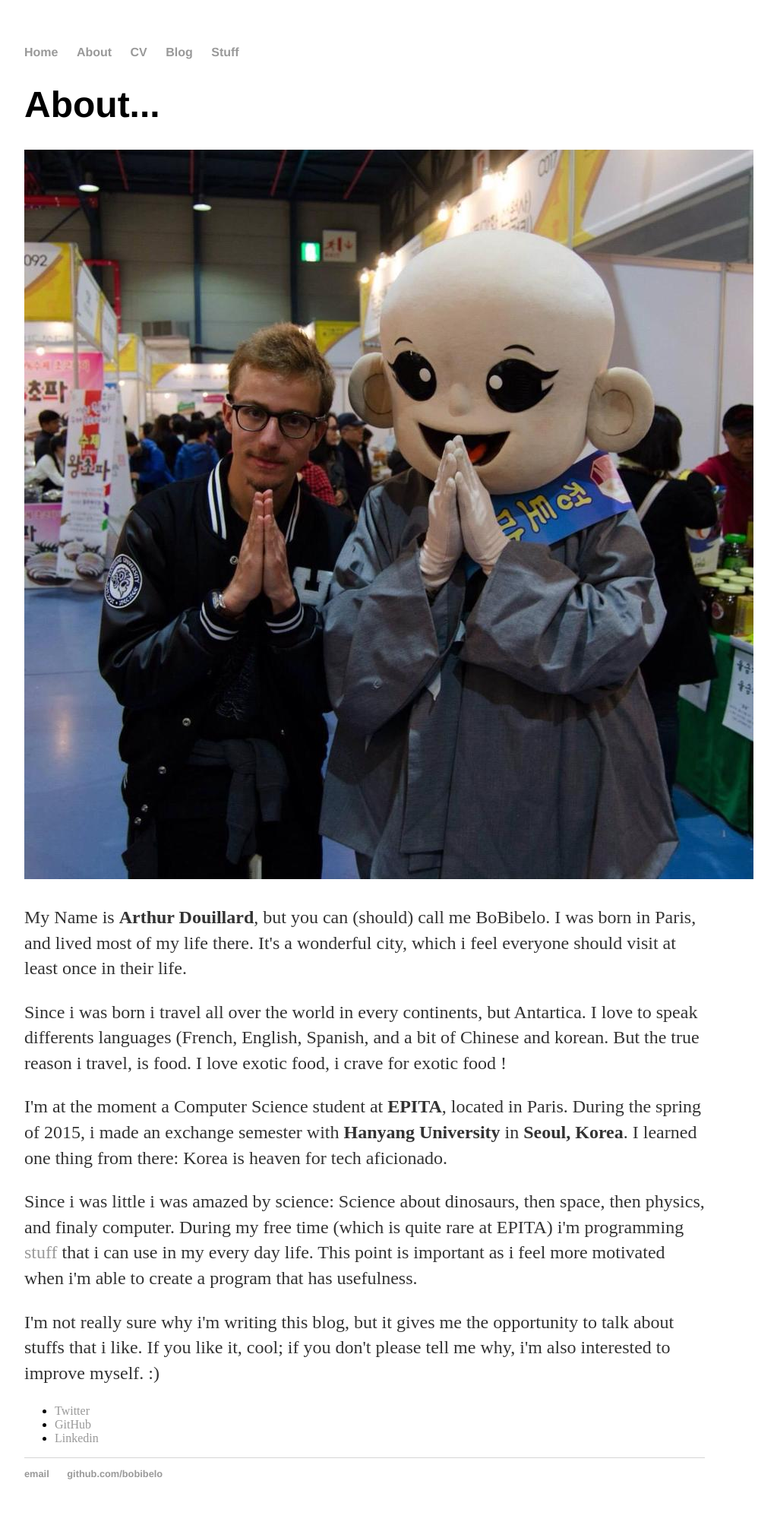
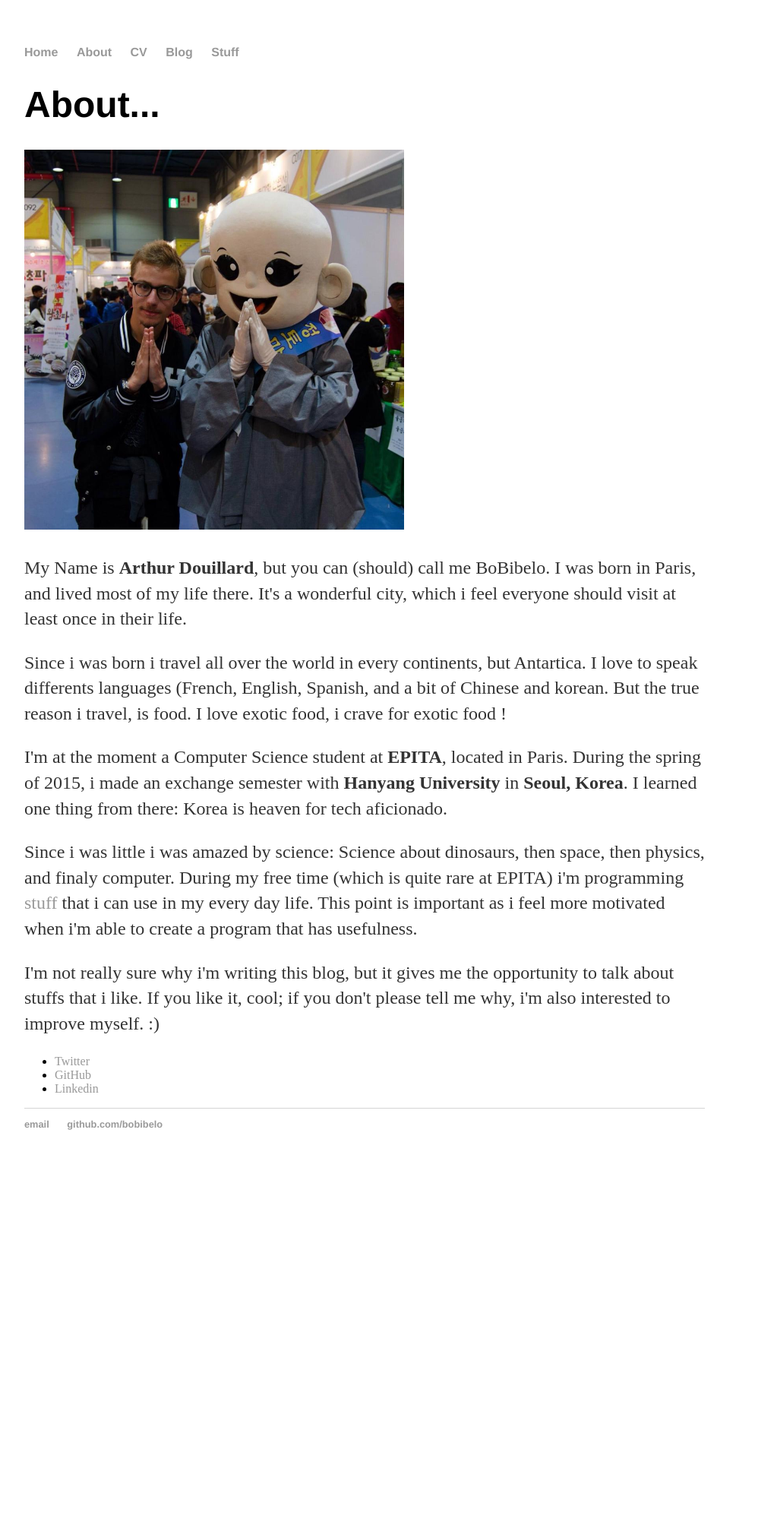
Before and after one commit to Mougatine/Mougatine, a Jekyll site: the page built from about/index.html, in a window 1280 px wide. Shown: the whole page at 76% size, without its empty margins (160-1183 px from the left). Built offline with Jekyll 4.4.1, drawn with Linux system fonts in a browser that asks for light colours; after the commit the page ends 1547 px from its top, so only the background shows below that.

Commit message:
Fix size of image in about

```diff
--- a/about/index.html
+++ b/about/index.html
@@ -5,7 +5,7 @@
 <div class="blurb">
     <h1>About...</h1>
 
-    <p><img src="/resources/me.jpg" alt="A zen BoBibelo"></p>
+    <p><img src="/resources/me.jpg" alt="A zen BoBibelo" width="500"></p>
 
     <p>My Name is <b>Arthur Douillard</b>, but you can (should) call me BoBibelo.
     I was born in Paris, and lived most of my life there. It's a wonderful city,
```
